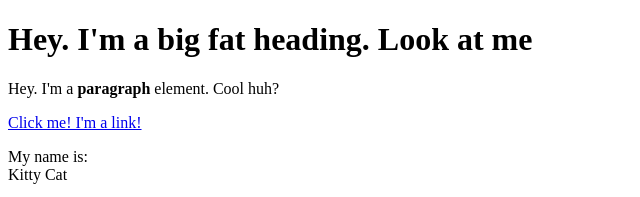
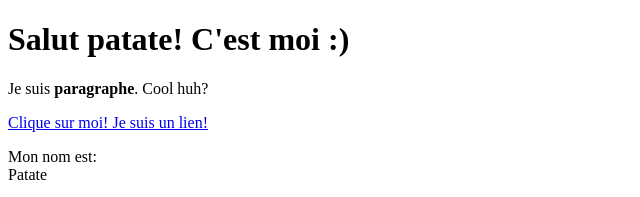
Before and after one commit to saraamil/cartoon-hero, a plain HTML site: page test.html in a window 1280 px wide. Shown: the top 197 px of the page, without its empty margins (0-640 px from the left). Drawn offline with Linux system fonts and the light colour scheme.

Commit message:
Traduction en français

```diff
--- a/test.html
+++ b/test.html
@@ -4,11 +4,11 @@
 	<title>Test page</title>
 </head>
 <body>
-	<h1>Hey. I'm a big fat heading. Look at me</h1>
-	<p>Hey. I'm a <b>paragraph</b> element. Cool huh?</p>
-	<a href="https://google.com" target="_blank" title="Let's go to Google">Click me! I'm a link!</a>
-	<p>My name is:<br>
-	Kitty Cat</p>
+	<h1>Salut patate! C'est moi :)</h1>
+	<p>Je suis <b>paragraphe</b>. Cool huh?</p>
+	<a href="https://google.com" target="_blank" title="Allons sur Google.">Clique sur moi! Je suis un lien!</a>
+	<p>Mon nom est:<br>
+	Patate</p>
 	<img src="https://i.cbc.ca/1.5256404.1566499707!/fileImage/httpImage/image.jpg_gen/derivatives/16x9_940/cat-behaviour.jpg">
 </body>
 </html>
```
